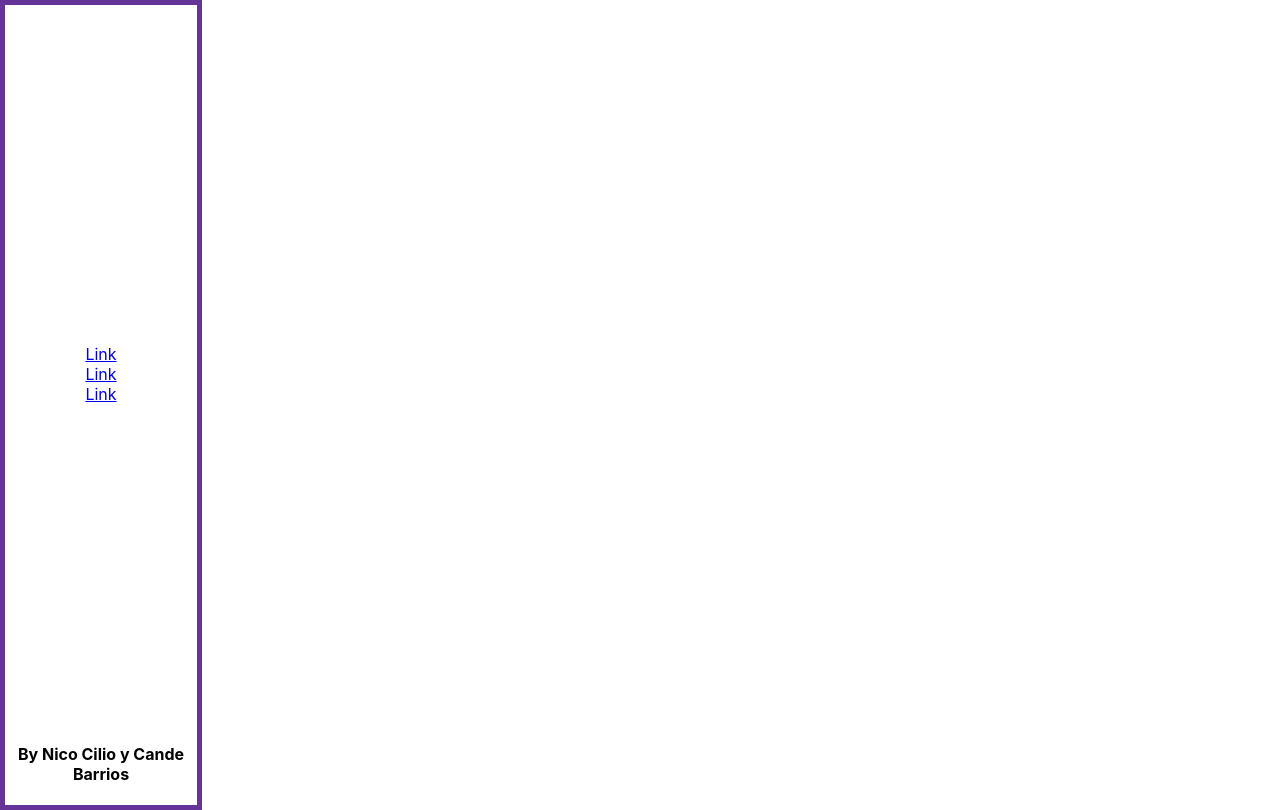
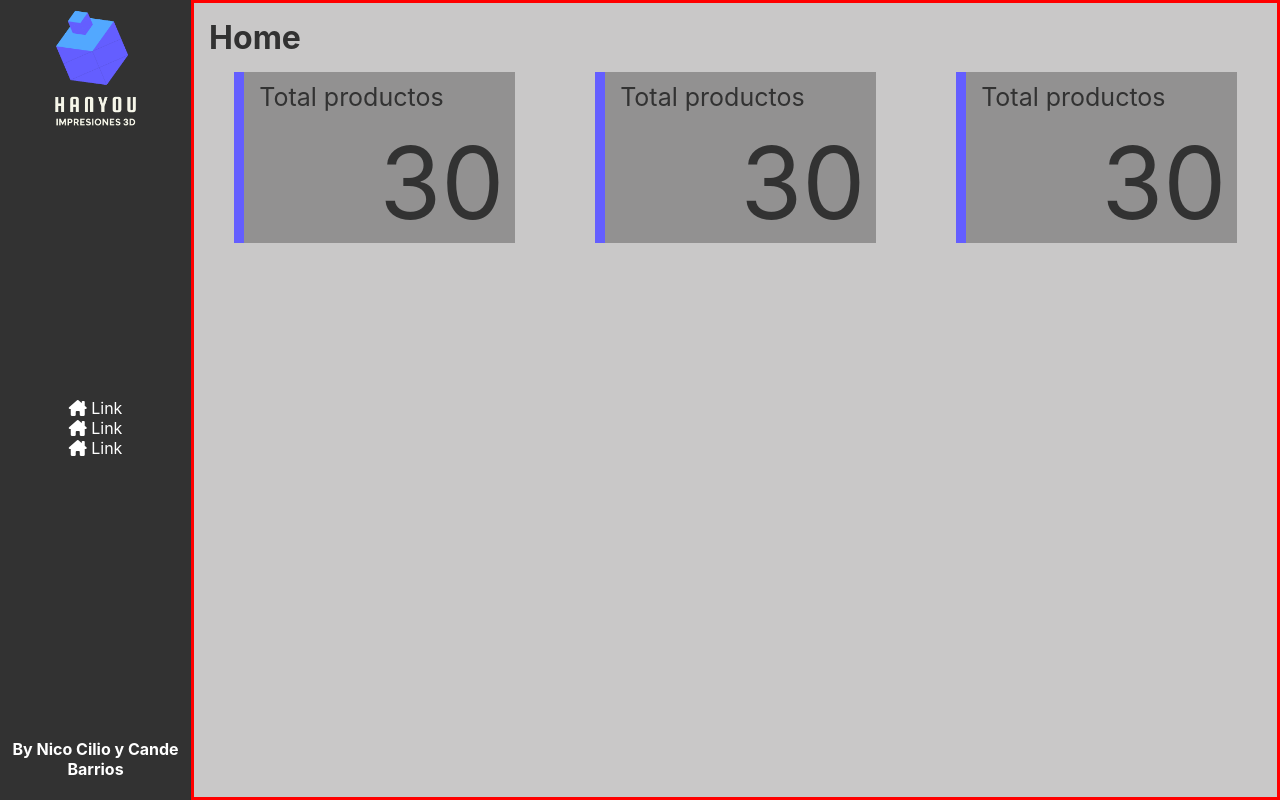
Before and after one commit to Candelaria29/grupo_8_Hanyou, a React (Create React App) app in the folder dashboard/: page / in a window 1280 px wide. Built offline with nearby package versions, Linux system fonts and the light colour scheme.

Commit message:
header y main iniciando

```diff
--- a/dashboard/public/index.html
+++ b/dashboard/public/index.html
@@ -1,20 +1,27 @@
 <!DOCTYPE html>
 <html lang="en">
+
 <head>
   <meta charset="utf-8" />
   <link rel="icon" href="%PUBLIC_URL%/favicon.ico" />
   <meta name="viewport" content="width=device-width, initial-scale=1" />
   <meta name="theme-color" content="#000000" />
-    <meta
-      name="description"
-      content="Web site created using create-react-app"
-    />
+  <meta name="description" content="Web site created using create-react-app" />
   <link rel="apple-touch-icon" href="%PUBLIC_URL%/logo192.png" />
   <!--
       manifest.json provides metadata used when your web app is installed on a
       user's mobile device or desktop. See https://developers.google.com/web/fundamentals/web-app-manifest/
     -->
   <link rel="manifest" href="%PUBLIC_URL%/manifest.json" />
+  <!-- fuentes -->
+  <link rel="preconnect" href="https://fonts.googleapis.com" />
+  <link rel="preconnect" href="https://fonts.gstatic.com" crossorigin />
+  <link href="https://fonts.googleapis.com/css2?family=Hind+Siliguri:wght@300;400;500;600;700&display=swap"
+    rel="stylesheet" />
+  <!-- fontawesome -->
+  <link rel="stylesheet" href="https://cdnjs.cloudflare.com/ajax/libs/font-awesome/6.1.1/css/all.min.css"
+    integrity="sha512-KfkfwYDsLkIlwQp6LFnl8zNdLGxu9YAA1QvwINks4PhcElQSvqcyVLLD9aMhXd13uQjoXtEKNosOWaZqXgel0g=="
+    crossorigin="anonymous" referrerpolicy="no-referrer" />
   <!--
       Notice the use of %PUBLIC_URL% in the tags above.
       It will be replaced with the URL of the `public` folder during the build.
@@ -26,6 +33,7 @@
     -->
   <title>React App</title>
 </head>
+
 <body>
   <noscript>You need to enable JavaScript to run this app.</noscript>
   <div id="root"></div>
@@ -40,4 +48,5 @@
       To create a production bundle, use `npm run build` or `yarn build`.
     -->
 </body>
+
 </html>
--- a/dashboard/src/App.css
+++ b/dashboard/src/App.css
@@ -1,38 +1,14 @@
-.App {
-  text-align: center;
-}
-
-.App-logo {
-  height: 40vmin;
-  pointer-events: none;
-}
-
-@media (prefers-reduced-motion: no-preference) {
-  .App-logo {
-    animation: App-logo-spin infinite 20s linear;
-  }
-}
-
-.App-header {
-  background-color: #282c34;
-  min-height: 100vh;
-  display: flex;
-  flex-direction: column;
-  align-items: center;
-  justify-content: center;
-  font-size: calc(10px + 2vmin);
+body {
   color: white;
 }
 
-.App-link {
-  color: #61dafb;
+a {
+  text-decoration: none;
+  color: white;
 }
 
-@keyframes App-logo-spin {
-  from {
-    transform: rotate(0deg);
-  }
-  to {
-    transform: rotate(360deg);
-  }
+.App {
+  display: flex;
+  flex-direction: row;
+  flex-wrap: nowrap;
 }
--- a/dashboard/src/App.jsx
+++ b/dashboard/src/App.jsx
@@ -1,10 +1,12 @@
 import './App.css';
 import Sidebar from './components/sidebar';
+import Main from './components/main';
 
 function App() {
   return (
     <div className="App">
         <Sidebar />
+        <Main/>
     </div>
   );
 }
--- /dev/null
+++ b/dashboard/src/components/main.jsx
@@ -0,0 +1,13 @@
+import '../css/main.css';
+import MainStats from './mainStats.jsx'
+
+function Main() {
+    return (
+        <main id='main'>
+            <h2 id='title'>Home</h2>
+            <MainStats/>
+        </main>
+    )
+}
+
+export default Main
--- /dev/null
+++ b/dashboard/src/components/mainCard.jsx
@@ -0,0 +1,10 @@
+function MainCard () {
+    return (
+        <article className="mainCard">
+            <p class= 'statTitle'>Total productos</p>
+            <p class ='statNumber'>30</p>
+        </article>
+    )
+    }
+
+    export default MainCard
--- /dev/null
+++ b/dashboard/src/components/mainStats.jsx
@@ -0,0 +1,13 @@
+import MainCard from './mainCard.jsx'
+
+function MainStats () {
+return (
+    <section id = 'mainStats'>
+        <MainCard/>
+        <MainCard/>
+        <MainCard/>
+    </section>
+)
+}
+
+export default MainStats
--- a/dashboard/src/components/sidebar.jsx
+++ b/dashboard/src/components/sidebar.jsx
@@ -1,13 +1,15 @@
 import '../css/sidebar.css';
 import Navbar from './navbar.jsx';
+import logo from '../img/logo4.png';
 
 function Sidebar () {
     return (
         <header>
-            <picture id='logo'><img src=''></img></picture>
+            <picture id='logo'><img src={logo}></img></picture>
             <Navbar/>
             <h4 id='author'>By Nico Cilio y Cande Barrios</h4>
         </header>
+
     )
 }
 
--- /dev/null
+++ b/dashboard/src/css/main.css
@@ -0,0 +1,42 @@
+#main {
+    width: 85%;
+    border: 3px solid red;
+    background-color: #c9c8c8;
+    color: #323232;
+}
+
+#title {
+    margin: 15px;
+    font-size: 2rem;
+}
+
+#mainStats {
+    display: flex;
+    justify-content: space-around;
+    align-items: center;
+}
+
+
+.mainCard {
+    display: flex;
+    width: 25%;
+    border-left: 10px solid #645eff;
+    background-color: #929191;
+    flex-wrap: wrap;
+    justify-content: space-evenly;
+
+}
+
+.statTitle {
+    width: 100%;
+    font-size: 25px;
+    padding-left: 5px;
+    margin: 10px;
+}
+
+.statNumber {
+    width: 100%;
+    font-size: 100px;
+    align-self: center;
+    margin: 0% 50%;
+}
--- a/dashboard/src/css/sidebar.css
+++ b/dashboard/src/css/sidebar.css
@@ -1,6 +1,6 @@
 header {
     display: flex;
-    border: 5px solid rebeccapurple;
+    background-color: #323232;
     flex-direction: column;
     align-content: center;
     justify-content: space-between;
@@ -13,3 +13,16 @@ header {
     display: flex;
     flex-direction: column;
 }
+
+#logo img{
+    width: 100%;
+}
+
+#logo {
+    width: 70%;
+    align-self: center;
+}
+
+#author {
+    text-align: center;
+}
```
Also changed, not shown: dashboard/src/img/logo4.png (added). Lines whose indentation alone changed are shown as unchanged.
